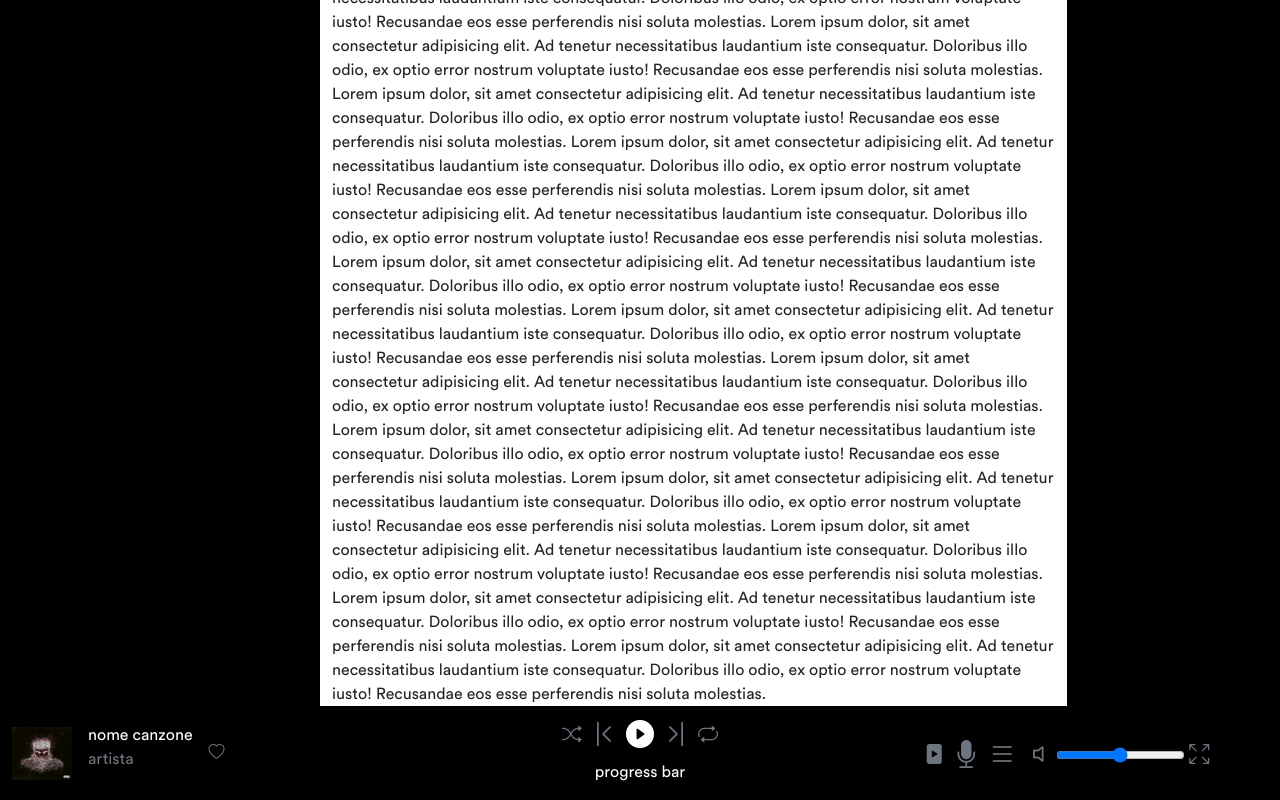
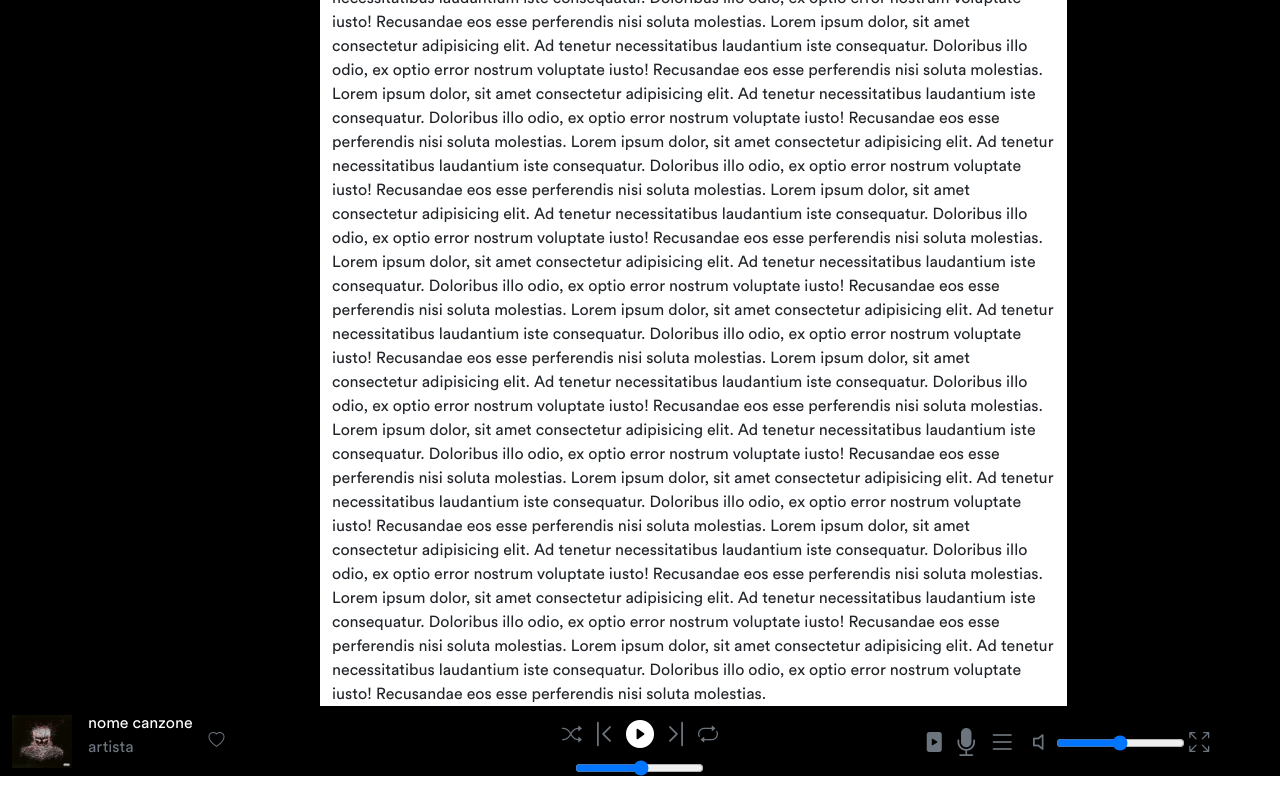
Before and after one commit to NicoloScivittaro/buildWeek2-, a plain HTML site: page index.html in a window 1280 px wide. Shown: the part 2102-2902 px from the top of the page. After the commit the page ends 2878 px from the top, so only its background shows below. Drawn offline with nearby package versions, Linux system fonts and the light colour scheme.

Commit message:
aggiunta progress bar

```diff
--- a/index.html
+++ b/index.html
@@ -199,7 +199,7 @@
           <a href="#" class="text-decoration-none p-1"><i class="bi bi-chevron-bar-right text-secondary fs-3"></i></a>
           <a href="#" class="text-decoration-none p-1"><i class="bi bi-repeat text-secondary fs-5"></i></a>
           </div>
-          <p>progress bar</p>
+          <input type="range" min="1" max="100" value="" class="slider">
         </div>
         <div class="col-md-4 d-flex align-items-center flex-column mt-1 justify-content-center">
           <div class="d-flex flex-row justify-content-between align-items-center">
@@ -207,7 +207,7 @@
             <a href="#" class="text-decoration-none p-1"><i class="bi bi-mic-fill text-secondary fs-3"></i></a>
             <a href="#" class="text-decoration-none p-1"><i class="bi bi-list text-secondary fs-3"></i></a>
             <a href="#" class="text-decoration-none p-1"><i class="bi bi-volume-off text-secondary fs-3"></i></a>
-            <input type="range" min="1" max="100" value="50" class="slider" id="myRange">
+            <input type="range" min="1" max="100" value="50" class="slider">
             <a href="#" class="text-decoration-none p-1"><i class="bi bi-arrows-fullscreen text-secondary fs-5"></i></a>
           </div>
         </div>
```
